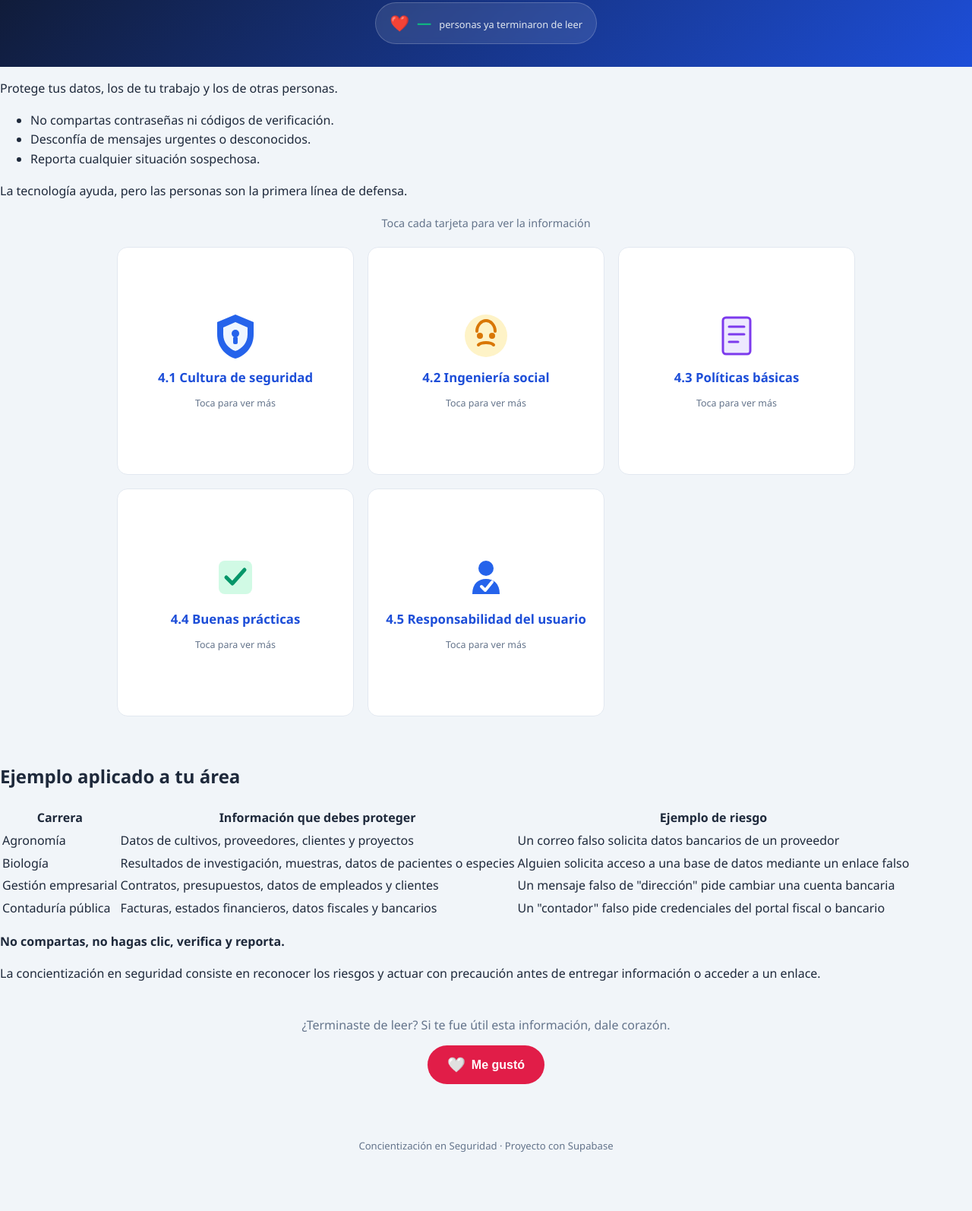
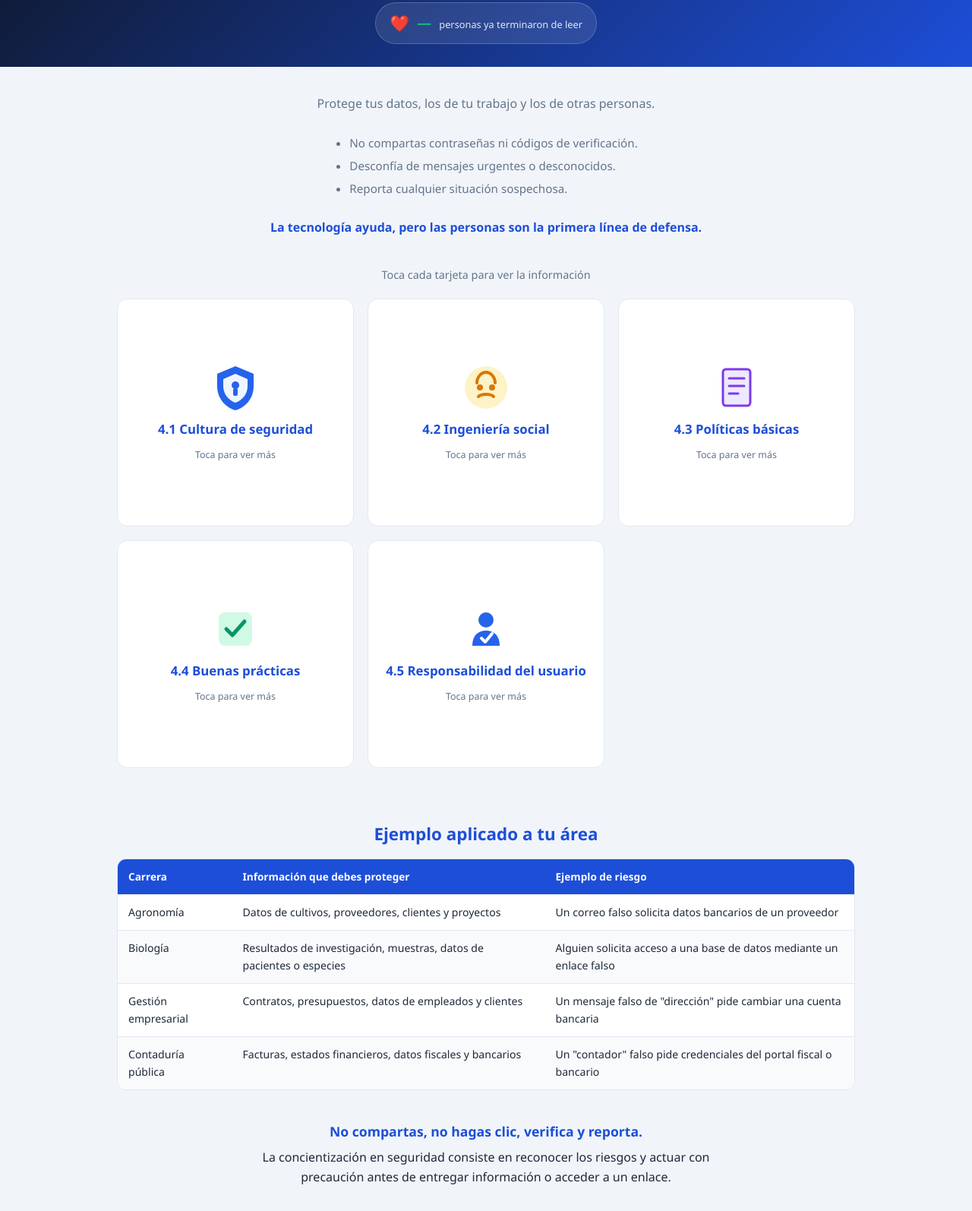
Before and after one commit to gonzalezjoelnoe-lab/Concientizaci-n_en_Seguridad, a plain HTML site: page index.html in a window 1280 px wide. Shown: the part 136-1730 px from the top of the page at 76% size. Before the commit the page ends 1686 px from the top, so only its background shows below. Drawn offline with nearby package versions, Linux system fonts and the light colour scheme; no server answers.

Commit message:
Add new styles for intro and examples sections

```diff
--- a/style.css
+++ b/style.css
@@ -79,6 +79,32 @@ img, svg {
 .contador-box small {
   color: #e2e8f0;
   font-size: 0.8rem;
+}
+
+.intro {
+  max-width: 700px;
+  margin: 0 auto;
+  padding: 20px 18px 4px;
+  text-align: center;
+  color: var(--text-light);
+}
+
+.intro ul {
+  display: inline-block;
+  text-align: left;
+  margin: 10px 0;
+  padding-left: 20px;
+}
+
+.intro li {
+  margin-bottom: 6px;
+  font-size: 0.95rem;
+}
+
+.intro-destacado {
+  font-weight: 600;
+  color: var(--primary-dark);
+  margin-top: 10px;
 }
 
 .instruccion-tarjetas {
@@ -188,6 +214,137 @@ img, svg {
   color: #e2e8f0;
 }
 
+.tarjeta-reverso h4 {
+  margin: 10px 0 6px;
+  font-size: 0.85rem;
+  color: #bfdbfe;
+  text-transform: uppercase;
+  letter-spacing: 0.03em;
+}
+
+.tarjeta-reverso .frase-infografia {
+  margin-top: 10px;
+  padding-top: 10px;
+  border-top: 1px solid rgba(255, 255, 255, 0.25);
+  font-style: italic;
+  font-size: 0.85rem;
+  color: #fef3c7;
+}
+
+/* ---------- EJEMPLOS POR CARRERA ---------- */
+.ejemplos-carrera {
+  max-width: 1000px;
+  margin: 0 auto;
+  padding: 10px 14px 30px;
+}
+
+.ejemplos-carrera h2 {
+  text-align: center;
+  color: var(--primary-dark);
+  font-size: clamp(1.1rem, 2.5vw + 0.5rem, 1.4rem);
+  margin-bottom: 14px;
+}
+
+.tabla-scroll {
+  overflow-x: auto;
+  -webkit-overflow-scrolling: touch;
+  border-radius: 12px;
+  border: 1px solid var(--border);
+}
+
+table {
+  width: 100%;
+  border-collapse: collapse;
+  background: var(--bg-section);
+  min-width: 560px;
+}
+
+thead th {
+  background: var(--primary-dark);
+  color: white;
+  text-align: left;
+  padding: 12px 14px;
+  font-size: 0.85rem;
+}
+
+tbody td {
+  padding: 12px 14px;
+  font-size: 0.88rem;
+  border-top: 1px solid var(--border);
+  vertical-align: top;
+}
+
+tbody tr:nth-child(even) {
+  background: #f8fafc;
+}
+
+/* En pantallas muy angostas, la tabla se convierte en tarjetas apiladas */
+@media (max-width: 560px) {
+  .tabla-scroll {
+    border: none;
+    overflow: visible;
+  }
+
+  table, thead, tbody, th, td, tr {
+    display: block;
+    width: 100%;
+    min-width: 0;
+  }
+
+  thead {
+    display: none;
+  }
+
+  tbody tr {
+    margin-bottom: 14px;
+    border: 1px solid var(--border);
+    border-radius: 10px;
+    overflow: hidden;
+  }
+
+  tbody tr:nth-child(even) {
+    background: var(--bg-section);
+  }
+
+  tbody td {
+    border-top: none;
+    border-bottom: 1px solid var(--border);
+    padding: 10px 14px;
+  }
+
+  tbody td:last-child {
+    border-bottom: none;
+  }
+
+  tbody td::before {
+    content: attr(data-label);
+    display: block;
+    font-weight: 700;
+    font-size: 0.75rem;
+    color: var(--primary-dark);
+    text-transform: uppercase;
+    margin-bottom: 3px;
+  }
+}
+
+/* ---------- MENSAJE FINAL ---------- */
+.mensaje-final {
+  max-width: 700px;
+  margin: 0 auto;
+  padding: 10px 18px 20px;
+  text-align: center;
+}
+
+.mensaje-final p {
+  margin: 0 0 8px;
+  color: var(--text);
+}
+
+.mensaje-final p:first-child {
+  font-size: 1.1rem;
+  color: var(--primary-dark);
+}
+
 .final-lectura {
   text-align: center;
   padding: 26px 18px;
```
